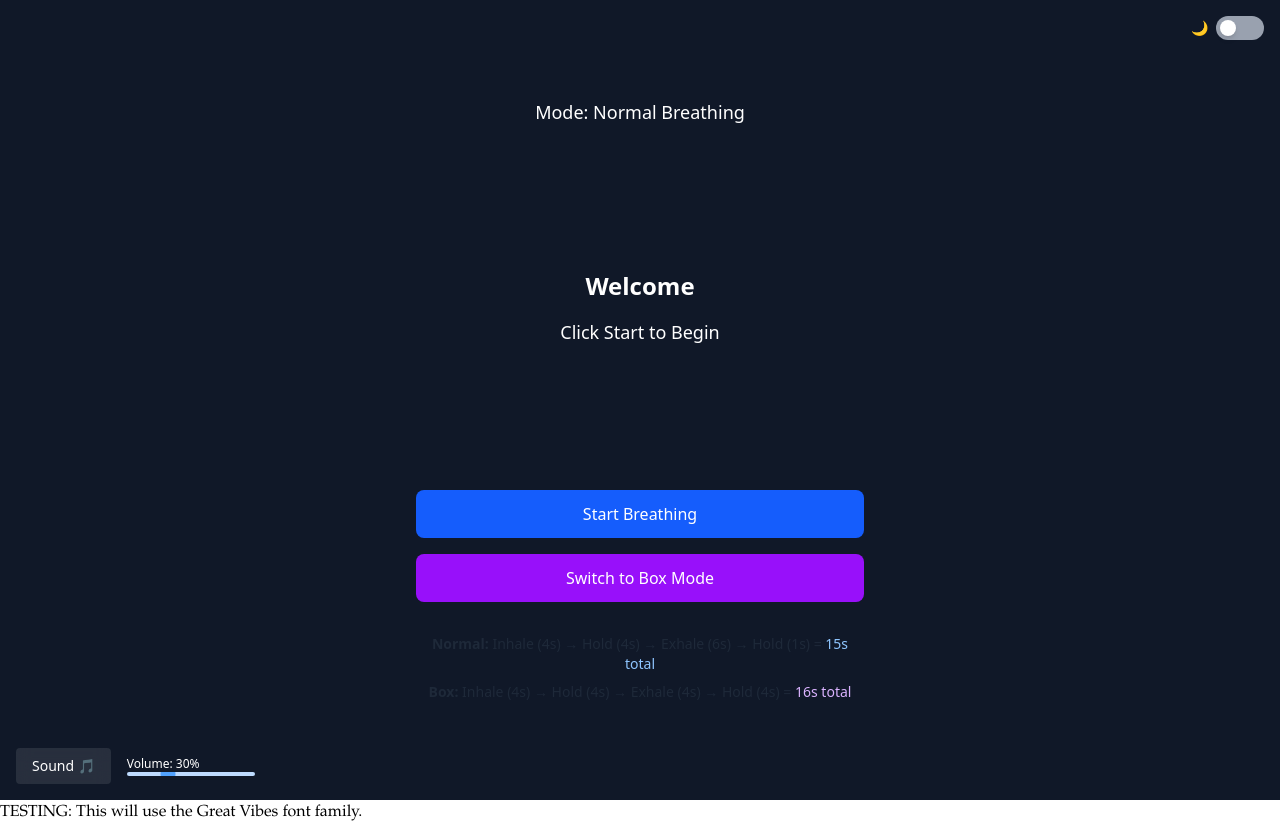
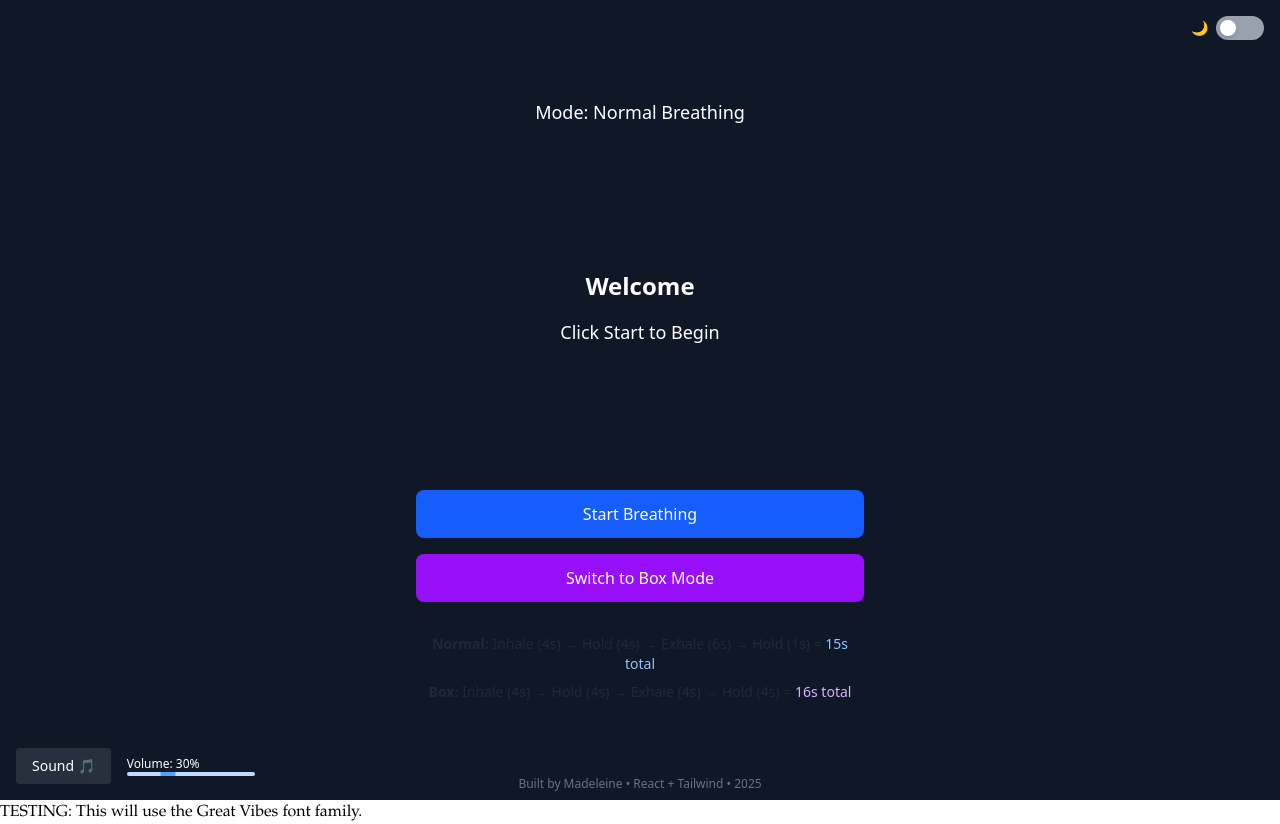
Before and after one commit to mcallan-star/my-app, a React (Vite) app: page / in a window 1280 px wide. Built offline with nearby package versions, Linux system fonts and the light colour scheme.

Commit message:
added footer

```diff
--- a/src/App.jsx
+++ b/src/App.jsx
@@ -458,6 +458,10 @@ const BreathingApp = () => {
           </p>
         </div>
       </div>
+      <footer className="absolute bottom-2 text-xs text-gray-500 dark:text-gray-400 hover:text-brand transition-colors duration-300">
+        Built by Madeleine • React + Tailwind • {new Date().getFullYear()}
+      </footer>
+
     </div>
   );
 };
```
